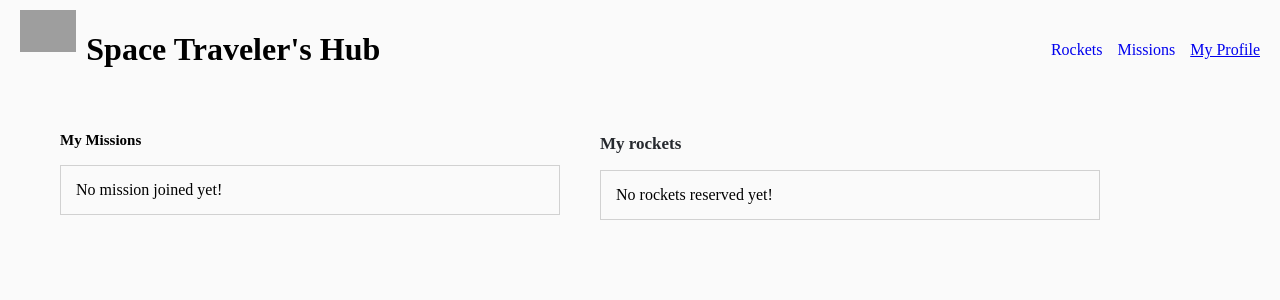
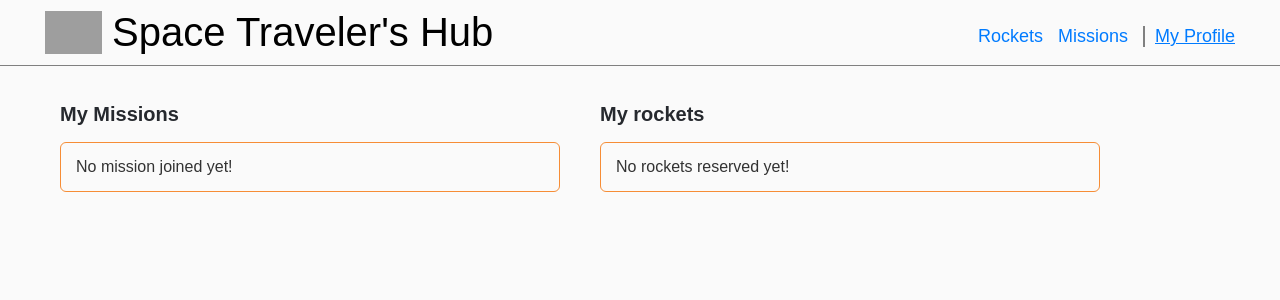
Before and after one commit to AdornChoga/space_travelers_hub, a React (Create React App) app: page /myprofile in a window 1280 px wide. Shown: the top 300 px of the page. Built offline with nearby package versions, Linux system fonts and the light colour scheme; grey boxes are pictures that could not be loaded.

Commit message:
Add final styling

```diff
--- a/src/components/header/Header.jsx
+++ b/src/components/header/Header.jsx
@@ -7,7 +7,7 @@ const Header = () => (
   <header>
     <div className={classes.logo}>
       <img src={logo} alt="logo" />
-      <h1>Space Traveler&apos;s Hub</h1>
+      <h1 className={classes.app_title}>Space Traveler&apos;s Hub</h1>
     </div>
     <NavBar />
   </header>
--- a/src/components/header/Header.module.css
+++ b/src/components/header/Header.module.css
@@ -2,12 +2,14 @@ header {
   display: flex;
   justify-content: space-between;
   align-items: center;
-  padding: 1rem 2rem;
-  font-size: 1.6rem;
+  padding: 1rem 4.5rem;
+  border-bottom: 0.1rem solid grey;
 }
 
 .logo {
   display: flex;
+  align-items: center;
+  max-width: 60%;
   gap: 1rem;
 }
 
@@ -16,13 +18,32 @@ header {
   height: 8%;
 }
 
+.app_title {
+  font-weight: 500;
+  font-size: 4rem;
+  margin: 0;
+}
+
+nav {
+  align-self: flex-end;
+  padding-bottom: 0.8rem;
+}
+
 .nav_list {
   display: flex;
-  align-items: center;
+  align-items: flex-end;
   list-style: none;
   gap: 1.5rem;
+  margin: 0;
+}
+
+.nav_item:last-child {
+  border-left: 2px solid grey;
+  padding-left: 1rem;
 }
 
 a {
   text-decoration: none;
+  font-size: 1.8rem;
+  color: #007bff;
 }
--- a/src/components/header/NavBar.jsx
+++ b/src/components/header/NavBar.jsx
@@ -22,7 +22,7 @@ const NavBar = () => {
     },
   ];
   return (
-    <nav className="navbar">
+    <nav>
       <ul className={classes.nav_list}>
         {
           links.map((link) => (
--- a/src/components/missions/MissionsList.jsx
+++ b/src/components/missions/MissionsList.jsx
@@ -15,10 +15,10 @@ const MissionsList = () => {
   return (
     <ul className={classes.missions_list}>
       <li className={`${classes.mission_list_header}`}>
-        <div>Name</div>
-        <div>Description</div>
-        <div>Status</div>
-        <div>Join/Leave</div>
+        <p>Name</p>
+        <p>Description</p>
+        <p>Status</p>
+        <p>Join/Leave</p>
       </li>
       {
         missions.map((mission) => (
--- a/src/components/missions/MissionsList.module.css
+++ b/src/components/missions/MissionsList.module.css
@@ -1,16 +1,16 @@
 .missions_list {
-  padding: 1rem 2rem;
+  padding: 1rem 4.5rem;
 }
 
 .missions_list li {
   display: grid;
-  grid-template-columns: 1.5fr 6fr 1.5fr 1fr;
+  grid-template-columns: 1.4fr 6fr 1.3fr 1.5fr;
   align-items: center;
   border: 1px solid grey;
   background-color: #e5e5e5;
 }
 
-.missions_list li:nth-child(even) {
+.missions_list li:nth-child(odd) {
   background-color: #fff;
 }
 
@@ -20,6 +20,11 @@
   padding: 0.5rem;
 }
 
+.missions_list li p {
+  margin: 0;
+}
+
+.missions_list li p + p,
 .missions_list li div + div {
   border-left: 1px solid grey;
 }
@@ -28,15 +33,18 @@
   background-color: #fff;
   text-align: left;
   font-size: 1.6rem;
+  font-weight: bold;
 }
 
 .mission_name {
-  font-size: 1.5rem;
+  font-size: 1.6rem;
   font-weight: bold;
 }
 
 .mission_description {
-  font-size: 1.3rem;
+  font-size: 1.6rem;
+  line-height: 2.6rem;
+  word-spacing: 0.3rem;
 }
 
 .mission_join_leave,
@@ -68,18 +76,20 @@
 
 .btn_join {
   background-color: #fff;
+  font-size: 1.8rem;
   cursor: pointer;
   border: 1px solid #7c8084;
   color: #72767a;
-  padding: 0.7rem;
+  padding: 0.9rem 0.7rem;
   border-radius: 0.4rem;
 }
 
 .btn_leave {
   background-color: #fff;
+  font-size: 1.8rem;
   cursor: pointer;
   border: 1px solid #ec0038;
   color: #f2456a;
-  padding: 0.7rem;
+  padding: 0.9rem 0.7rem;
   border-radius: 0.4rem;
 }
--- a/src/components/my_profile/MyProfile.module.css
+++ b/src/components/my_profile/MyProfile.module.css
@@ -10,21 +10,23 @@
   width: 45%;
 }
 
-.my_mission_title,
+.my_missions_title,
 .my_rockets_title {
-  font-size: 1.7rem;
+  font-size: 2rem;
   color: #26292e;
 }
 
 .no_missions_message {
   font-size: 1.6rem;
-  border: 1px solid #d1d1d1;
+  color: rgba(0, 0, 0, 0.8);
+  border: 1px solid #f68d36;
+  border-radius: 0.6rem;
   padding: 1.5rem;
 }
 
 .my_missions_list_item {
   padding: 1rem;
-  font-size: 1.2rem;
+  font-size: 1.5rem;
   border: 1px solid #d1d1d1;
   background-color: #fff;
 }
--- a/src/components/rockets/Rocket.jsx
+++ b/src/components/rockets/Rocket.jsx
@@ -23,7 +23,7 @@ const Rocket = (props) => {
         <img src={rocketImage} alt="rocket" />
       </li>
       <li className={classes.rocketDetails}>
-        <h3>{ rocketName }</h3>
+        <h2>{ rocketName }</h2>
         <p>
           {reserved ? <span className={classes.reservedBadge}>Reserved</span> : ''}
           { description }
--- a/src/components/rockets/Rockets.module.css
+++ b/src/components/rockets/Rockets.module.css
@@ -6,9 +6,7 @@ ul {
 .rocketsContainer {
   display: flex;
   flex-direction: column;
-  padding: 3rem;
-  font-size: 1.8rem;
-  width: 98%;
+  padding: 1rem 4.5rem;
   margin: 0 auto;
   font-family: sans-serif;
 }
@@ -29,27 +27,36 @@ ul {
   gap: 0.8rem;
 }
 
+.rocketDetails h2 {
+  font-size: 2rem;
+}
+
+.rocketDetails p {
+  font-size: 1.6rem;
+  line-height: 2.4rem;
+}
+
 .rocketDetails > * {
   margin: 0;
 }
 
 .reserve {
-  width: 18rem;
-  padding: 0.9rem 0.4rem;
+  width: fit-content;
+  padding: 0.7rem;
   background-color: #007bff;
   color: white;
   border: none;
-  border-radius: 0.3rem;
+  border-radius: 0.4rem;
   cursor: pointer;
   font-size: 1.8rem;
 }
 
 .cancel {
-  width: 18rem;
-  padding: 0.9rem 0.4rem;
+  width: fit-content;
+  padding: 0.7rem;
   background-color: white;
   border: solid gray;
-  border-radius: 0.3rem;
+  border-radius: 0.4rem;
   cursor: pointer;
   font-size: 1.8rem;
 }
@@ -62,10 +69,11 @@ ul {
 
 .reservedBadge {
   display: inline-block;
-  padding: 0.2rem 0.2rem;
+  padding: 0 0.6rem;
   margin-right: 1rem;
   color: white;
-  font-size: 1.1rem;
+  font-size: 1.3rem;
+  font-weight: 600;
   background-color: #18a2b8;
   border-radius: 0.3rem;
 }
--- a/src/index.css
+++ b/src/index.css
@@ -9,6 +9,7 @@ html {
 }
 
 body {
+  font-family: sans-serif;
   padding: 0;
   margin: 0;
   background-color: #fafafa;
```
